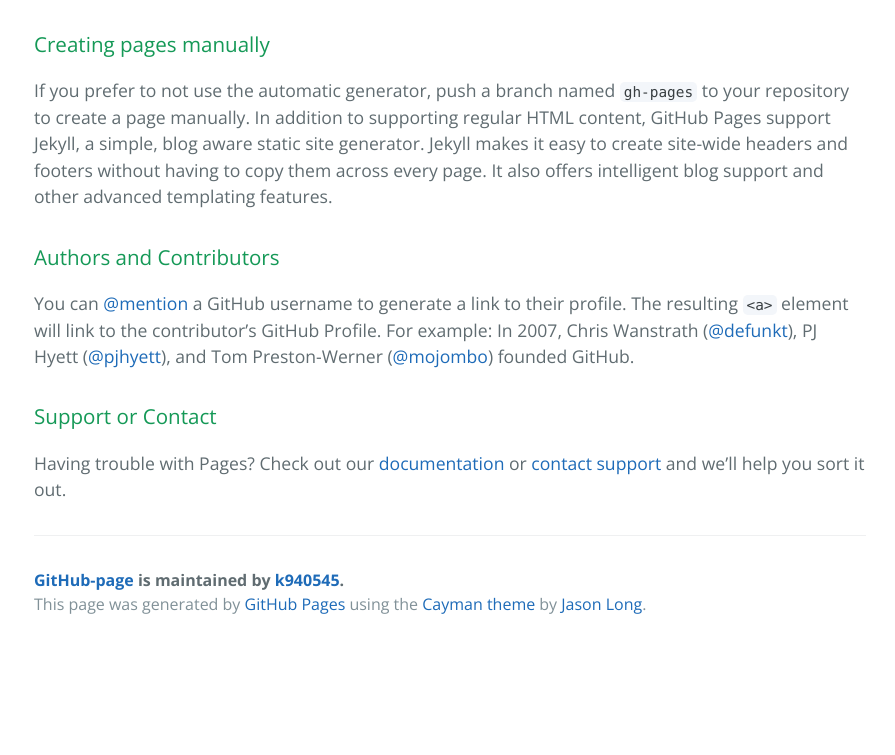
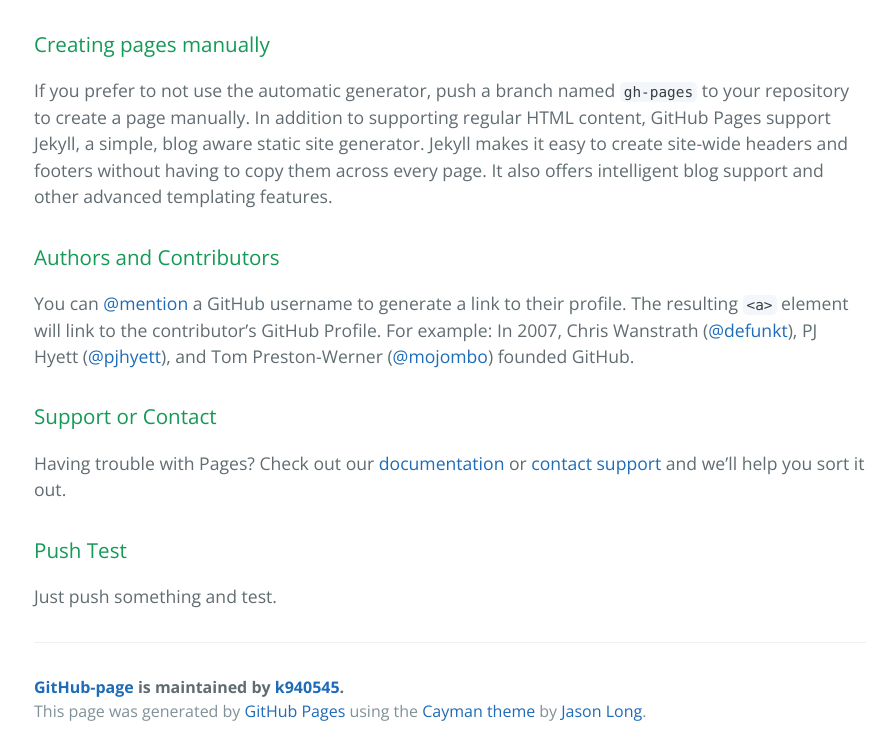
Before and after one commit to k940545/k940545.github.io, a plain HTML site: page index.html in a window 1280 px wide. Shown: the part 758-1513 px from the top of the page, without its empty margins (190-1085 px from the left). Before the commit the page ends 1406 px from the top, so only its background shows below. Drawn offline with nearby package versions, Linux system fonts and the light colour scheme.

Commit message:
windows tortoise git push test

```diff
--- a/index.html
+++ b/index.html
@@ -44,6 +44,11 @@
 
 <p>Having trouble with Pages? Check out our <a href="https://help.github.com/pages">documentation</a> or <a href="https://github.com/contact">contact support</a> and we’ll help you sort it out.</p>
 
+<h3>
+<a id="support-or-contact" class="anchor" href="#support-or-contact" aria-hidden="true"><span aria-hidden="true" class="octicon octicon-link"></span></a>Push Test</h3>
+
+<p>Just push something and test.</p>
+
       <footer class="site-footer">
         <span class="site-footer-owner"><a href="https://github.com/k940545/github-page">GitHub-page</a> is maintained by <a href="https://github.com/k940545">k940545</a>.</span>
 
```
